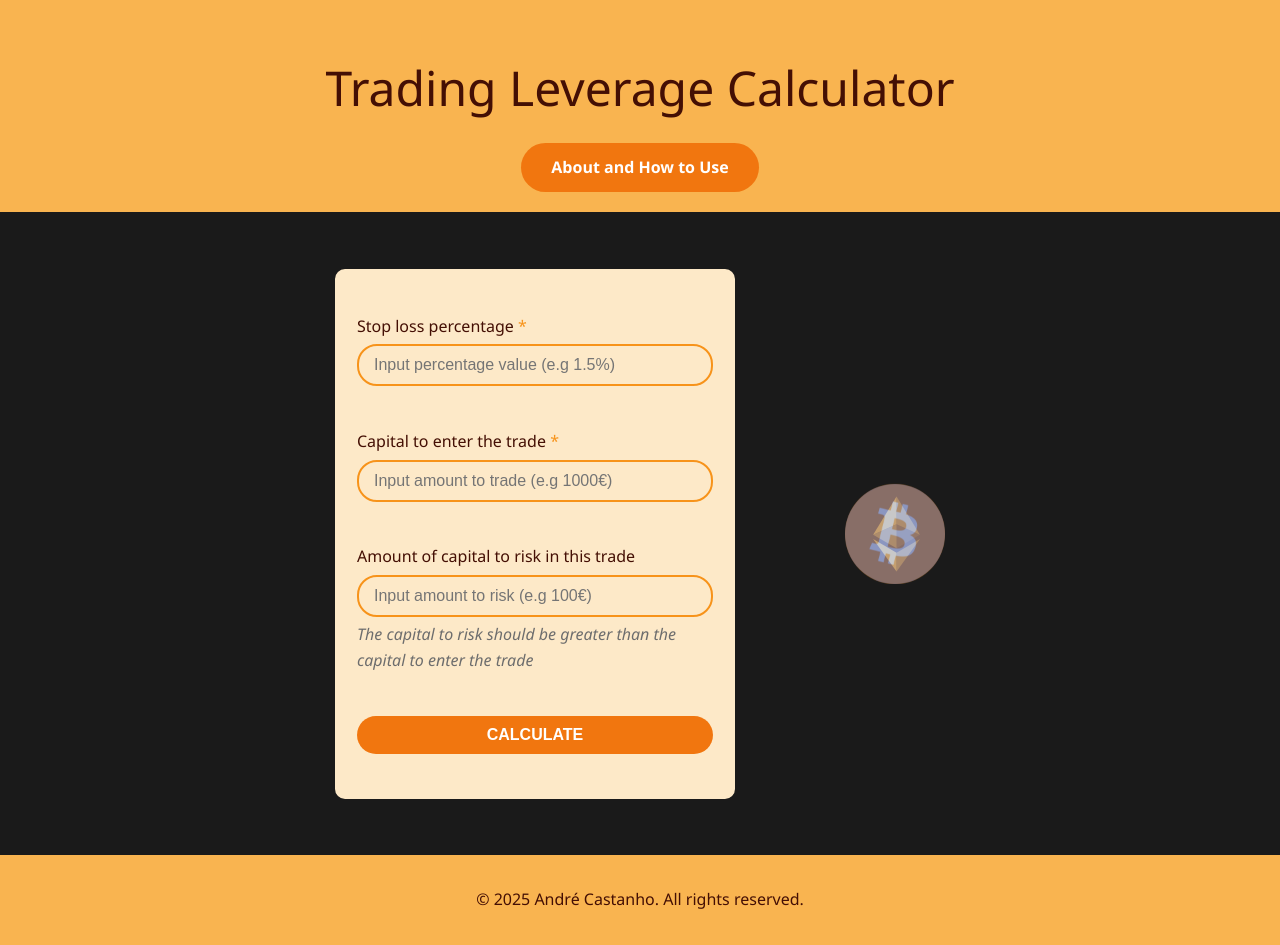
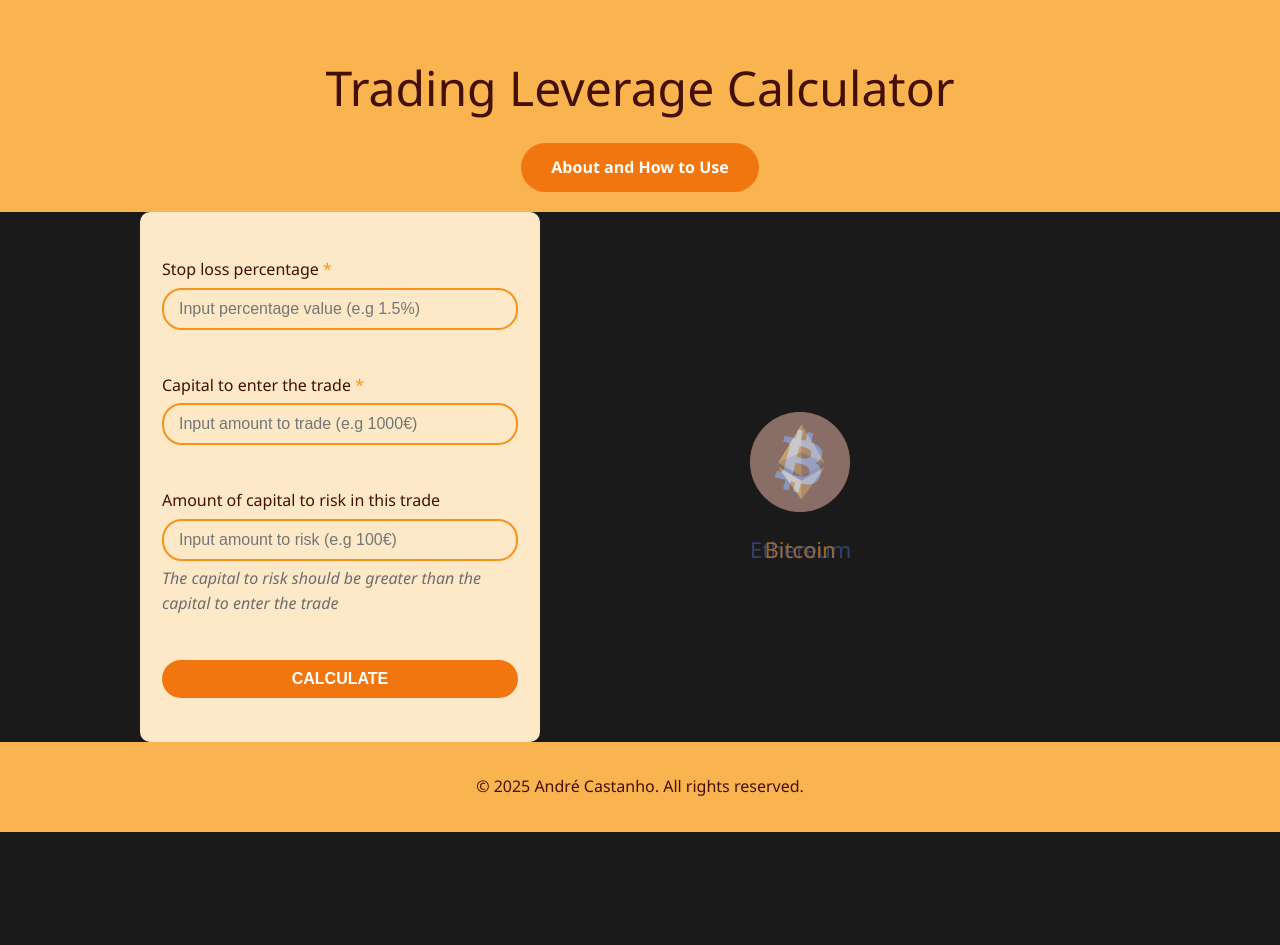
Before and after one commit to andre-castanho00/Crypto-Leverage-Calculator, a React (Vite) app: page / in a window 1280 px wide. After the commit the page ends 832 px from the top, so only its background shows below. Built offline with nearby package versions, Linux system fonts and the light colour scheme.

Commit message:
design and color updates

```diff
--- a/src/App.css
+++ b/src/App.css
@@ -16,6 +16,12 @@ html {
   scroll-behavior: smooth;
 }
 
+.page {
+  display: flex;
+  flex-direction: column;
+  justify-content: space-between;
+  height: 100vh;
+}
 
 /* Mobile Responsive */
 @media (max-width: 768px) {
--- a/src/components/form/form.css
+++ b/src/components/form/form.css
@@ -54,3 +54,21 @@
 .submit-btn:hover {
   background: var(--btc-color);
 }
+
+.form-section {
+  display: flex;
+  align-items: center;
+  gap: 200px;
+}
+
+.form-container {
+  width: 50%;
+  display: flex;
+  justify-content: flex-end;
+}
+
+.images-container {
+  width: 50%;
+  display: flex;
+  justify-content: flex-start;
+}
--- a/src/components/form/form.jsx
+++ b/src/components/form/form.jsx
@@ -129,10 +129,14 @@ function FormSection() {
   };
 
   return (
-    <section>
-      <div className="main-container">
+    <section className="form-section">
+      {/* <div className="main-container">
         {renderForm()}
 
+        <ImageLoader />
+      </div> */}
+      <div className="form-container">{renderForm()}</div>
+      <div className="images-container">
         <ImageLoader />
       </div>
     </section>
--- a/src/components/hero/hero.css
+++ b/src/components/hero/hero.css
@@ -35,7 +35,7 @@
 
 /* Sections */
 section {
-  padding: 56.5px 0;
+  /* padding: 56.5px 0; */
 }
 
 .section-title {
--- a/src/components/imageLoader/imageLoader.css
+++ b/src/components/imageLoader/imageLoader.css
@@ -1,48 +1,44 @@
-.card {
-  background-color: #111;
-  padding: 1rem 2rem;
-  border-radius: 1.25rem;
-}
-
-.loader {
-  color: rgb(124, 124, 124);
-  font-weight: 500;
-  font-size: 25px;
-  box-sizing: content-box;
-  height: 120px;
-  padding: 10px;
-  display: flex;
-  align-items: center;
-  border-radius: 8px;
-}
-
 .fade-images {
   position: relative;
   width: 100px;
-  height: 100px;
+  height: 130px; /* extra space for name */
   margin-left: 10px;
 }
 
-.fade-img {
+.fade-item {
   position: absolute;
   top: 0;
   left: 0;
-  width: 100px;
-  height: 100px;
+  width: 100%;
+  height: 100%;
+  text-align: center;
   opacity: 0;
   animation: fadeImages 20s infinite;
 }
 
-.fade-img:nth-child(1) {
+.fade-item img {
+  width: 100px;
+  height: 100px;
+  display: block;
+  margin: 0 auto;
+}
+
+.fade-item p {
+  color: white;
+  font-size: 22px;
+  margin-top: 20px;
+}
+
+.fade-item:nth-child(1) {
   animation-delay: 0s;
 }
-.fade-img:nth-child(2) {
+.fade-item:nth-child(2) {
   animation-delay: 5s;
 }
-.fade-img:nth-child(3) {
+.fade-item:nth-child(3) {
   animation-delay: 10s;
 }
-.fade-img:nth-child(4) {
+.fade-item:nth-child(4) {
   animation-delay: 15s;
 }
 
--- a/src/components/imageLoader/imageLoader.jsx
+++ b/src/components/imageLoader/imageLoader.jsx
@@ -3,10 +3,31 @@ import "./imageLoader.css";
 function ImageLoader() {
   return (
     <div className="fade-images">
-      <img className="fade-img" src="/logos/btc_logo.png" alt="1" />
-      <img className="fade-img" src="/logos/eth_logo.svg" alt="2" />
-      <img className="fade-img" src="/logos/xrp_logo.png" alt="3" />
-      <img className="fade-img" src="/logos/sol_logo.png" alt="4" />
+      <div className="fade-item">
+        <img src="/logos/btc_logo.png" alt="Bitcoin" />
+        <p style={{ color: "var(--btc-color)" }}>Bitcoin</p>
+      </div>
+      <div className="fade-item">
+        <img src="/logos/eth_logo.svg" alt="Ethereum" />
+        <p style={{ color: "var(--eth-color)" }}>Ethereum</p>
+      </div>
+      <div className="fade-item">
+        <img src="/logos/xrp_logo.png" alt="XRP" />
+        <p>XRP</p>
+      </div>
+      <div className="fade-item">
+        <img src="/logos/sol_logo.png" alt="Solana" />
+        <p
+          style={{
+            background:
+              "linear-gradient(135deg, var(--solana-color-start), var(--solana-color-end))",
+            WebkitBackgroundClip: "text",
+            WebkitTextFillColor: "transparent",
+          }}
+        >
+          Solana
+        </p>
+      </div>
     </div>
   );
 }
--- a/src/index.css
+++ b/src/index.css
@@ -9,8 +9,13 @@
   --shadow: rgba(0, 0, 0, 0.3);
   --shadow-hover: rgba(0, 0, 0, 0.4);
   --border-color: #404040;
-  --btc-color: #f7931a;
+
   --main-color-darker: #f1760f;
   --main-color-light: #f9b450;
   --main-color-lighter: #fde9c8;
+
+  --btc-color: #f7931a;
+  --eth-color: #627EEA;
+  --solana-color-start: #D426FC;
+  --solana-color-end: #13EAAB;
 }
--- /dev/null
+++ b/src/pages/about/about.css
@@ -0,0 +1,24 @@
+.about-section {
+  color: var(--text-secondary);
+  display: flex;
+  flex-direction: column;
+  gap: 20px;
+  padding: 0px 15%;
+  text-align: justify;
+  font-size: 18px;
+}
+
+.about-section h3,
+.about-section h2 {
+  color: var(--btc-color);
+}
+
+.about-list {
+  display: flex;
+  flex-direction: column;
+  gap: 10px;
+}
+
+.about-list li::marker {
+  color: var(--btc-color);
+}
--- a/src/pages/about/about.jsx
+++ b/src/pages/about/about.jsx
@@ -1,7 +1,51 @@
 import Hero from "../../components/hero/hero";
+import Footer from "../../components/footer/footer";
+import "./about.css";
 
 function About() {
-  return <Hero type="about" />;
+  const renderAbout = () => {
+    return (
+      <div className="about-section">
+        <h2>What is Trading Leverage Calculator?</h2>
+        <p>
+          Trading Leverage Calculator is a tool that allows you to calculate the
+          leverage you need to enter a trade. The tool takes into account the
+          stop loss percentage, the capital to enter the trade, and the amount
+          you want to risk. The tool then calculates the leverage you need to
+          enter the trade.
+        </p>
+        <h3>How it Works</h3>
+        <ol className="about-list">
+          <li>
+            <strong>Enter your stop-loss percentage –</strong> the % distance
+            from your entry to your stop.
+          </li>
+          <li>
+            <strong>Enter your capital –</strong> the amount you’re planning to
+            use for this trade.
+          </li>
+          <li>
+            <strong>Enter the amount you’re willing to risk –</strong> or leave
+            it blank to auto-calculate it based on a default risk percentage
+            (e.g., 10%).
+          </li>
+          <li>
+            Click the button to calculate your leverage. It will validate your
+            input, calculate the required leverage to match your risk, and
+            display the result clearly.
+          </li>
+        </ol>
+      </div>
+    );
+  };
+
+  return (
+    <div className="page">
+      <Hero type="about" />
+      {renderAbout()}
+      <Footer />
+    </div>
+  );
 }
 
 export default About;
--- a/src/pages/home/home.jsx
+++ b/src/pages/home/home.jsx
@@ -5,11 +5,11 @@ import ImageLoader from "../../components/imageLoader/imageLoader";
 
 function Home() {
   return (
-    <>
+    <div className="page">
       <Hero />
       <FormSection />
       <Footer />
-    </>
+    </div>
   );
 }
 
```
